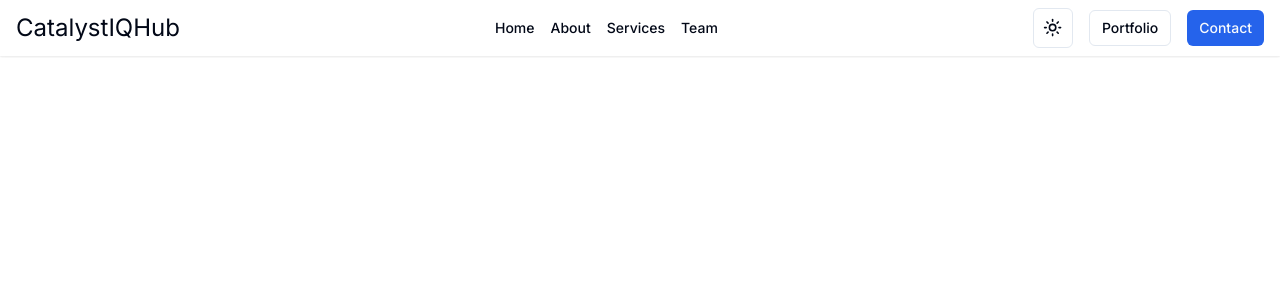
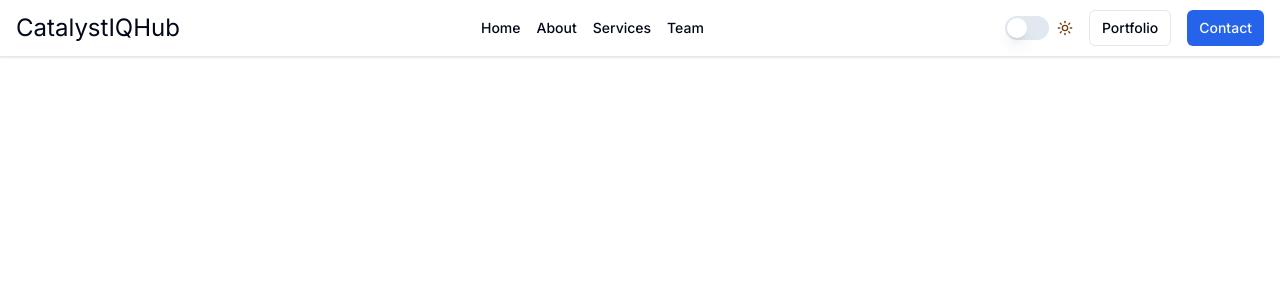
Before and after one commit to shivansh193/CatalystIQHub, a Next.js app: page / in a window 1280 px wide. Shown: the top 300 px of the page. Built offline with nearby package versions, Linux system fonts and the light colour scheme.

Commit message:
better darkmode

```diff
--- a/app/page.tsx
+++ b/app/page.tsx
@@ -3,7 +3,7 @@
 import React from "react";
 import { Inter } from "next/font/google";
 import "./globals.css";
-import { Component } from "@/components/navbar";
+import { Navbar } from "@/components/navbar";
 
 const inter = Inter({ subsets: ["latin"] });
 
@@ -15,7 +15,9 @@ export default function RootLayout({
   return (
     <html lang="en">
       <body className={inter.className}>{children}
-      <Component />
+      <Navbar />
+
+
       </body>
     </html>
   );
--- a/components/navbar.tsx
+++ b/components/navbar.tsx
@@ -1,10 +1,12 @@
 import Link from "next/link"
 import { Button } from "@/components/ui/button"
 import { ModeToggle } from "@/components/ui/darkmode"
+import { Separator } from "@/components/ui/separator"
 
-export const Component = () => {
+export const Navbar = () => {
   return (
     <nav className="fixed inset-x-0 top-0 z-50 bg-white shadow-sm dark:bg-gray-950/90">
+
       <div className="w-full max-w-7xl mx-auto px-4">
         <div className="flex justify-between h-14 items-center">
           <Link href="#" className="flex items-center" prefetch={false}>
@@ -50,6 +52,7 @@ export const Component = () => {
           </div>
         </div>
       </div>
+      < Separator />
     </nav>
   )
 }
--- /dev/null
+++ b/components/ui/darkmode.module.css
@@ -0,0 +1,6 @@
+
+.iconContainer {
+    display: flex;
+    align-items: center;
+    gap: 0.5rem;
+  }
--- a/components/ui/darkmode.tsx
+++ b/components/ui/darkmode.tsx
@@ -1,40 +1,24 @@
-"use client"
+import * as React from "react";
+import { Moon, Sun } from "lucide-react";
+import { useTheme } from "next-themes";
+import { Switch } from "@/components/ui/switch";
+import styles from "./darkmode.module.css";
 
-import * as React from "react"
-import { Moon, Sun } from "lucide-react"
-import { useTheme } from "next-themes"
-
-import { Button } from "@/components/ui/button"
-import {
-  DropdownMenu,
-  DropdownMenuContent,
-  DropdownMenuItem,
-  DropdownMenuTrigger,
-} from "@/components/ui/dropdown-menu"
 
 export const ModeToggle = () => {
-  const { setTheme } = useTheme()
+  const { setTheme, theme } = useTheme();
 
   return (
-    <DropdownMenu>
-      <DropdownMenuTrigger asChild>
-        <Button variant="outline" size="icon">
-          <Sun className="h-[1.2rem] w-[1.2rem] rotate-0 scale-100 transition-all dark:-rotate-90 dark:scale-0" />
-          <Moon className="absolute h-[1.2rem] w-[1.2rem] rotate-90 scale-0 transition-all dark:rotate-0 dark:scale-100" />
-          <span className="sr-only">Toggle theme</span>
-        </Button>
-      </DropdownMenuTrigger>
-      <DropdownMenuContent align="end">
-        <DropdownMenuItem onClick={() => setTheme("light")}>
-          Light
-        </DropdownMenuItem>
-        <DropdownMenuItem onClick={() => setTheme("dark")}>
-          Dark
-        </DropdownMenuItem>
-        <DropdownMenuItem onClick={() => setTheme("system")}>
-          System
-        </DropdownMenuItem>
-      </DropdownMenuContent>
-    </DropdownMenu>
-  )
-}
+    <div className={styles.iconContainer}>
+      <Switch
+        checked={theme === "dark"}
+        onCheckedChange={() => setTheme(theme === "dark" ? "light" : "dark")}
+      />
+      {theme === "dark" ? (
+        <Moon className="text-gray-600" size={16} />
+      ) : (
+        <Sun className="text-yellow-900" size={16} />
+      )}
+    </div>
+  );
+};
--- /dev/null
+++ b/components/ui/switch.tsx
@@ -0,0 +1,28 @@
+import * as React from "react";
+import * as SwitchPrimitives from "@radix-ui/react-switch";
+import { cn } from "@/lib/utils";
+
+const Switch = React.forwardRef<
+  React.ElementRef<typeof SwitchPrimitives.Root>,
+  React.ComponentPropsWithoutRef<typeof SwitchPrimitives.Root> & {
+    icon?: React.ReactNode;
+  }
+>(({ className, icon, ...props }, ref) => (
+  <SwitchPrimitives.Root
+    className={cn(
+      "peer inline-flex h-6 w-11 shrink-0 cursor-pointer items-center rounded-full border-2 border-transparent transition-colors focus-visible:outline-none focus-visible:ring-2 focus-visible:ring-ring focus-visible:ring-offset-2 focus-visible:ring-offset-background disabled:cursor-not-allowed disabled:opacity-50 data-[state=checked]:bg-primary data-[state=unchecked]:bg-input",
+      className
+    )}
+    {...props}
+    ref={ref}
+  >
+    <SwitchPrimitives.Thumb
+      className={cn(
+        "pointer-events-none block h-5 w-5 rounded-full bg-background shadow-lg ring-0 transition-transform data-[state=checked]:translate-x-5 data-[state=unchecked]:translate-x-0"
+      )}
+    />
+    {icon && <span className="ml-2">{icon}</span>}
+  </SwitchPrimitives.Root>
+));
+Switch.displayName = SwitchPrimitives.Root.displayName;
+export { Switch };
--- a/package.json
+++ b/package.json
@@ -13,9 +13,13 @@
     "@radix-ui/react-icons": "^1.3.0",
     "@radix-ui/react-separator": "^1.0.3",
     "@radix-ui/react-slot": "^1.0.2",
+    "@radix-ui/react-switch": "^1.0.3",
+    "@stitches/react": "^1.2.8",
+    "@theme-toggles/react": "^4.1.0",
     "class-variance-authority": "^0.7.0",
     "clsx": "^2.1.1",
     "embla-carousel-react": "^8.1.3",
+    "framer-motion": "^11.2.10",
     "lucide-react": "^0.383.0",
     "next": "14.2.3",
     "next-themes": "^0.3.0",
```
Also changed, not shown: 1 other file (tests, documents, lock files or other folders).
